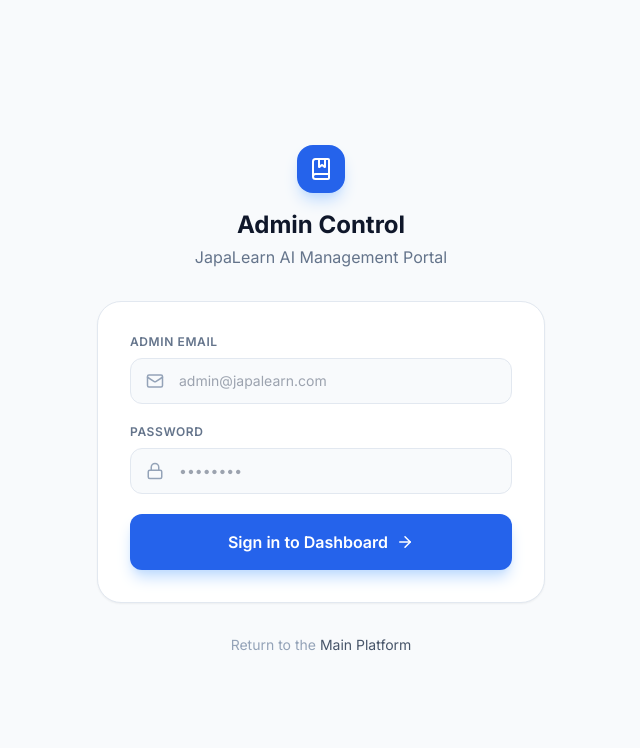
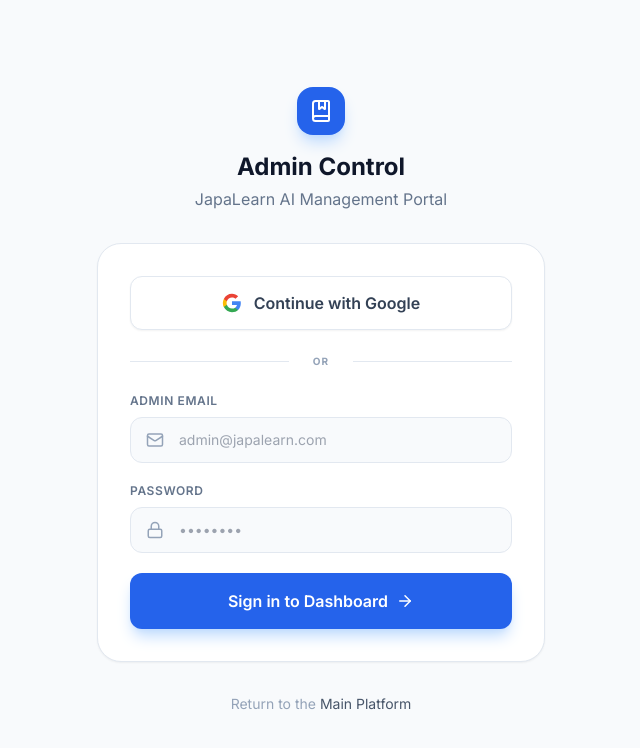
Before and after one commit to jappalearn/japalearn-ai, a Next.js app: page /admin/login in a window 1280 px wide. Shown: the top 748 px of the page, without its empty margins (319-959 px from the left). Built offline with nearby package versions, Linux system fonts and the light colour scheme; no server answers.

Commit message:
feat: added Google login to admin dashboard

```diff
--- a/pages/admin/login.js
+++ b/pages/admin/login.js
@@ -9,6 +9,7 @@
   const [email, setEmail] = useState('')
   const [password, setPassword] = useState('')
   const [loading, setLoading] = useState(false)
+  const [googleLoading, setGoogleLoading] = useState(false)
   const [error, setError] = useState('')
   const [status, setStatus] = useState(null) // 'pending' | 'rejected' | 'not_admin'
 
@@ -50,6 +51,21 @@
       router.push('/admin')
     } else {
       setStatus('rejected')
+    }
+  }
+
+  const handleGoogleLogin = async () => {
+    setGoogleLoading(true)
+    setError('')
+    const { error: googleErr } = await supabase.auth.signInWithOAuth({
+      provider: 'google',
+      options: {
+        redirectTo: `${window.location.origin}/admin`
+      }
+    })
+    if (googleErr) {
+      setError(googleErr.message)
+      setGoogleLoading(false)
     }
   }
 
@@ -130,7 +146,33 @@
                 </button>
               </div>
             ) : (
-              <form onSubmit={handleLogin} className="space-y-5">
+              <div className="space-y-6">
+                <button
+                  type="button"
+                  onClick={handleGoogleLogin}
+                  disabled={googleLoading}
+                  className="w-full flex items-center justify-center gap-3 bg-white hover:bg-slate-50 border border-slate-200 text-slate-700 font-semibold py-3.5 rounded-xl transition-all shadow-sm disabled:opacity-50"
+                >
+                  {googleLoading ? (
+                    <Loader2 className="animate-spin text-slate-400" size={20} />
+                  ) : (
+                    <svg width="20" height="20" viewBox="0 0 24 24" xmlns="http://www.w3.org/2000/svg">
+                      <path d="M22.56 12.25c0-.78-.07-1.53-.2-2.25H12v4.26h5.92c-.26 1.37-1.04 2.53-2.21 3.31v2.77h3.57c2.08-1.92 3.28-4.74 3.28-8.09z" fill="#4285F4"/>
+                      <path d="M12 23c2.97 0 5.46-.98 7.28-2.66l-3.57-2.77c-.98.66-2.23 1.06-3.71 1.06-2.86 0-5.29-1.93-6.16-4.53H2.18v2.84C3.99 20.53 7.7 23 12 23z" fill="#34A853"/>
+                      <path d="M5.84 14.09c-.22-.66-.35-1.36-.35-2.09s.13-1.43.35-2.09V7.07H2.18C1.43 8.55 1 10.22 1 12s.43 3.45 1.18 4.93l3.66-2.84z" fill="#FBBC05"/>
+                      <path d="M12 5.38c1.62 0 3.06.56 4.21 1.66l3.15-3.15C17.45 2.09 14.97 1 12 1 7.7 1 3.99 3.47 2.18 7.07l3.66 2.84c.87-2.6 3.3-4.53 6.16-4.53z" fill="#EA4335"/>
+                    </svg>
+                  )}
+                  {googleLoading ? 'Connecting...' : 'Continue with Google'}
+                </button>
+
+                <div className="flex items-center gap-4 text-slate-400">
+                  <div className="h-px bg-slate-200 flex-1"></div>
+                  <span className="text-[10px] font-bold uppercase tracking-widest bg-white px-2">OR</span>
+                  <div className="h-px bg-slate-200 flex-1"></div>
+                </div>
+
+                <form onSubmit={handleLogin} className="space-y-5">
                 <div>
                   <label className="block text-xs font-semibold text-slate-500 uppercase tracking-wider mb-2">Admin Email</label>
                   <div className="relative">
@@ -180,7 +222,8 @@
                   )}
                 </button>
               </form>
-            )}
+            </div>
+          )}
           </div>
 
           <p className="text-center text-slate-400 text-sm mt-8">
```
